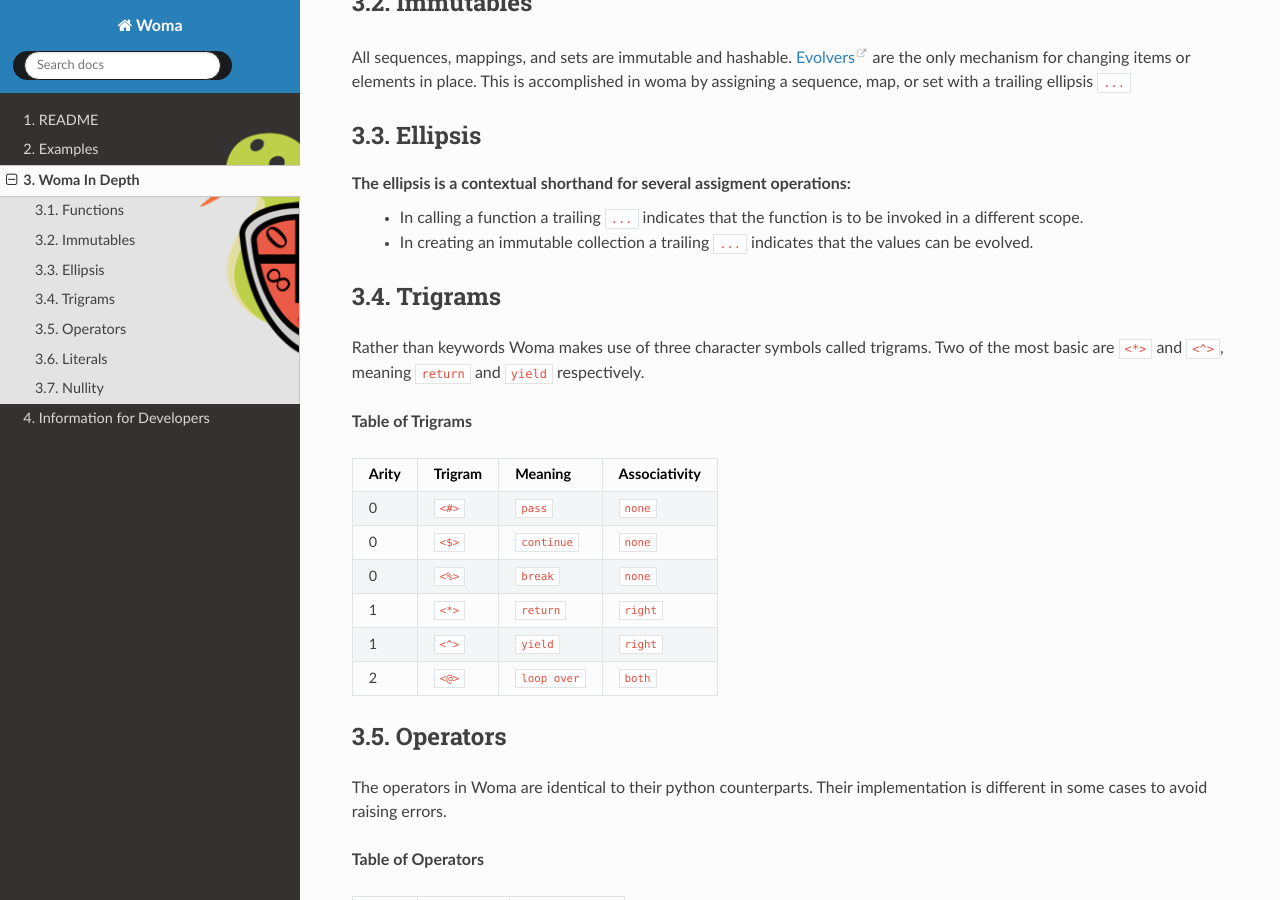
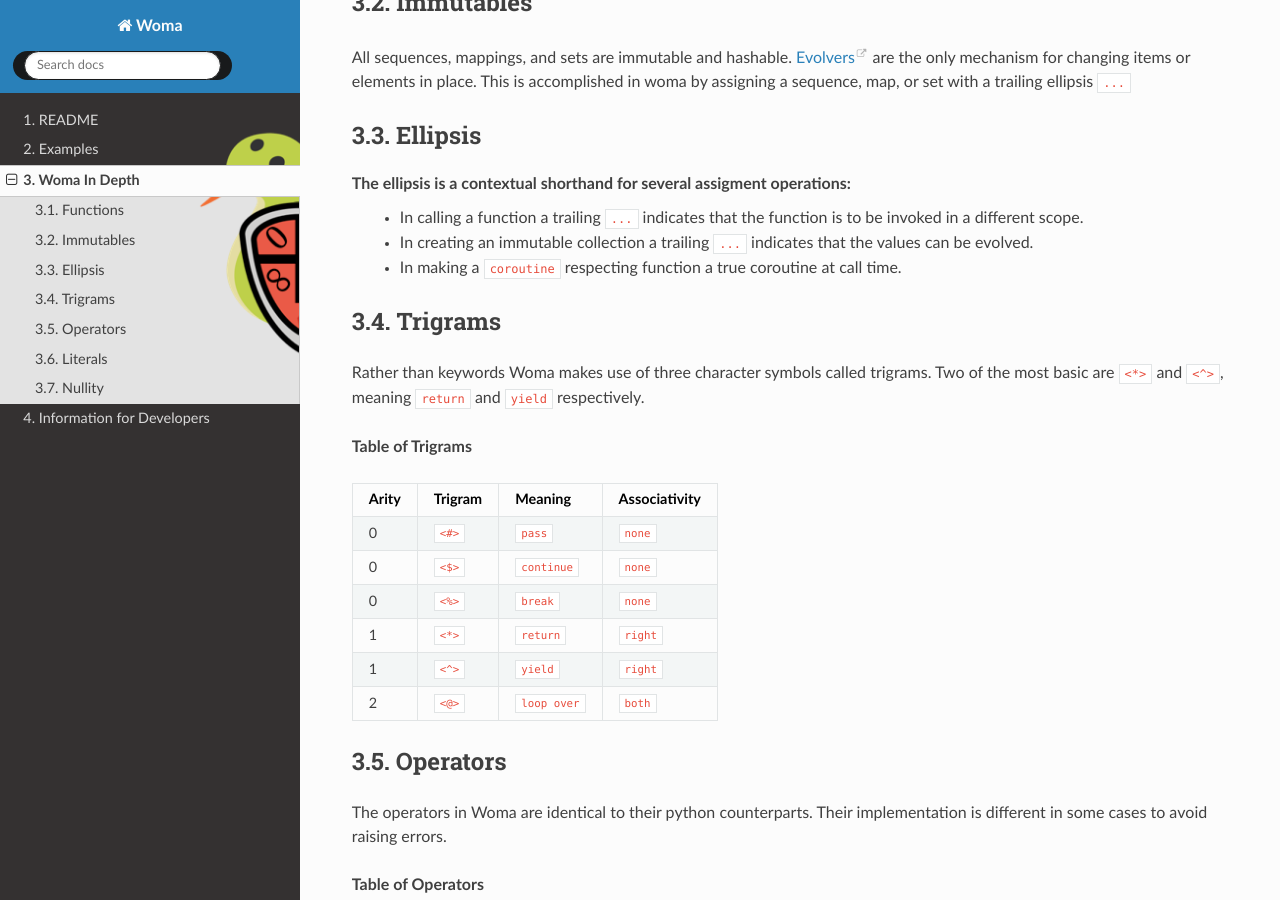
Before and after one commit to rjdbcm/Aspidites, a Sphinx documentation site: the page built from docs/indepth.rst, in a window 1280 px wide and 900 px high, scrolled down 402 px. Built offline with Sphinx 7.4.7 and the Read the Docs theme 2.0.0, drawn with Linux system fonts in a browser that asks for light colours.

Commit message:
added a note on coroutines

```diff
--- a/docs/indepth.rst
+++ b/docs/indepth.rst
@@ -28,6 +28,7 @@ Ellipsis
 The ellipsis is a contextual shorthand for several assigment operations:
  - In calling a function a trailing ``...`` indicates that the function is to be invoked in a different scope.
  - In creating an immutable collection a trailing ``...`` indicates that the values can be evolved.
+ - In making a ``coroutine`` respecting function a true coroutine at call time.
 
 Trigrams
 ~~~~~~~~
@@ -52,16 +53,6 @@ Rather than keywords Woma makes use of three character symbols called trigrams.
 +------------+------------+--------------------+-----------------+
 | 2          |    ``<@>`` |    ``loop over``   |   ``both``      |
 +------------+------------+--------------------+-----------------+
-
-
-
-
-
-
-
-
-
-
 
 Operators
 ~~~~~~~~~
```
